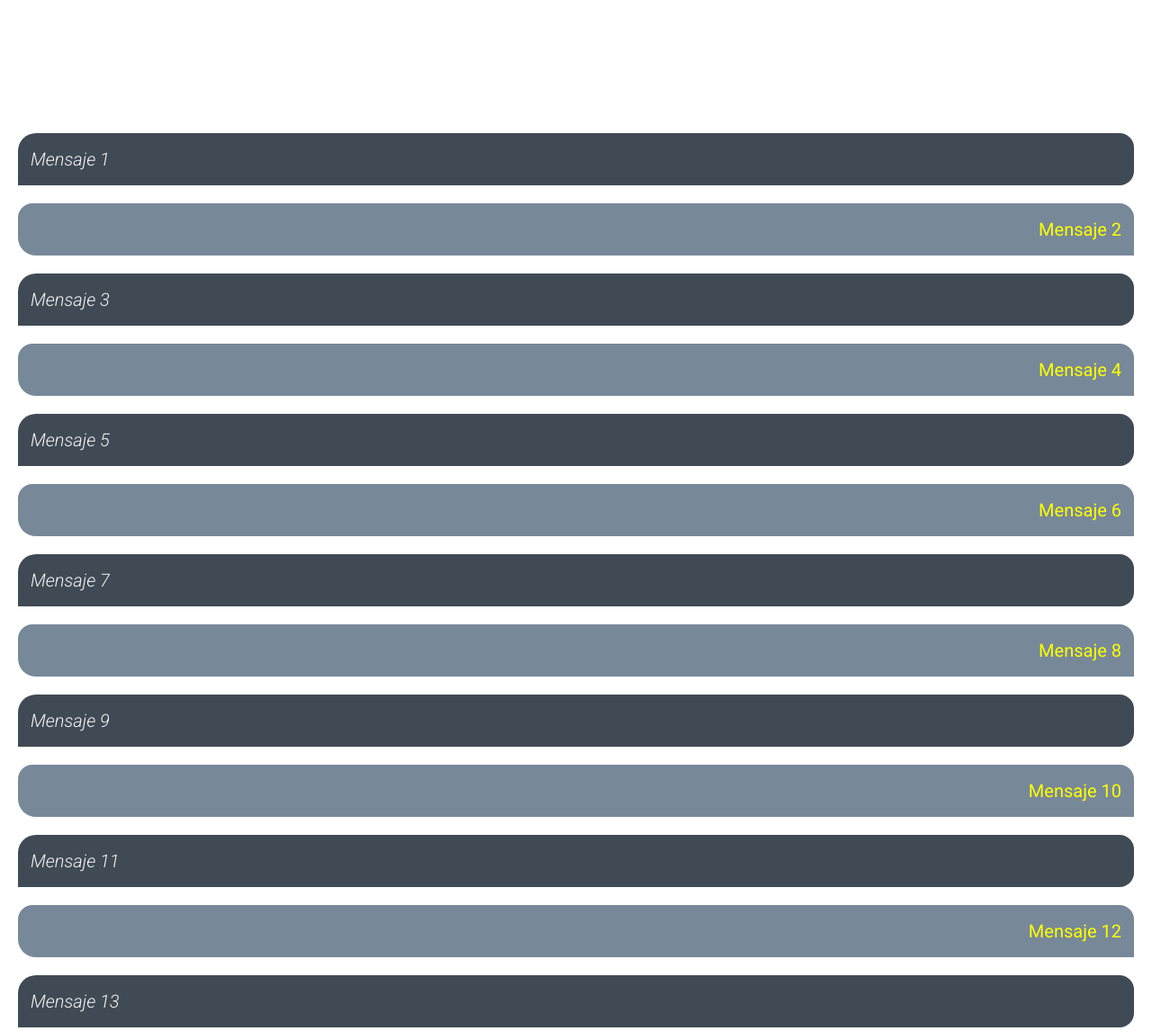
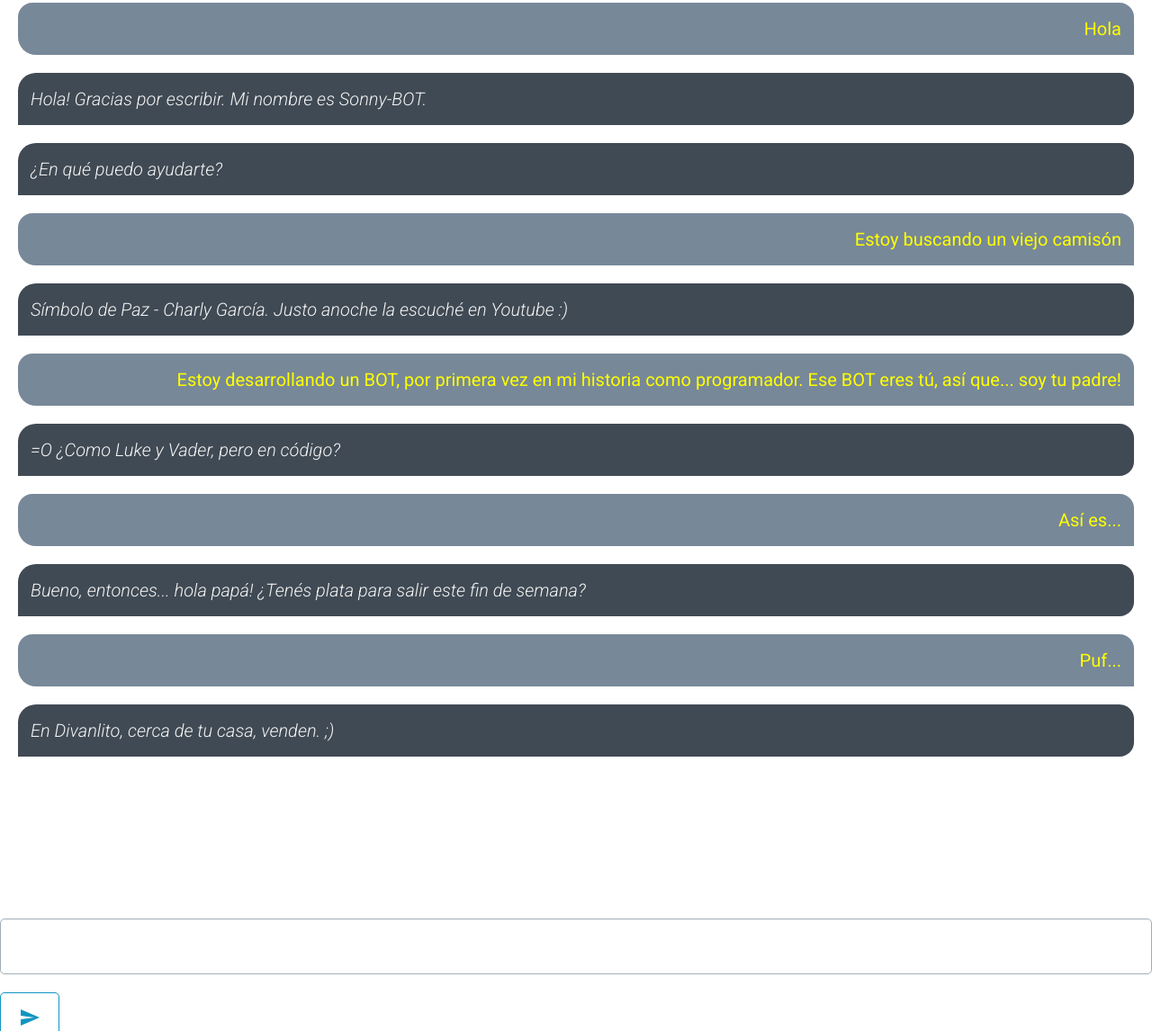
Before and after one commit to mobilepadawan/sonny-bot, a plain HTML site: page index.html in a window 1280 px wide. Shown: the part 232-1378 px from the top of the page at 90% size. Drawn offline with nearby package versions, Linux system fonts and the light colour scheme.

Commit message:
Well. My first dialog sample was uploaded. This template will give me an idea of the UI

```diff
--- a/css/sonny-style.css
+++ b/css/sonny-style.css
@@ -1,6 +1,15 @@
 @import url('https://fonts.googleapis.com/css2?family=Roboto:ital,wght@0,100;0,300;0,400;0,900;1,100;1,300;1,400;1,900&display=swap');
 @import url('https://fonts.googleapis.com/icon?family=Material+Icons');
 
+header {
+    margin-bottom: 5px !important;
+    padding-bottom: 5px !important;
+}
+
+main {
+    padding-top: 5px !important;
+    margin-top: 5px !important;
+}
 
 body {
     font-family: 'Roboto', sans-serif;
--- a/index.html
+++ b/index.html
@@ -14,21 +14,17 @@
     <main>
         <div id="main-div">
             <div id="mensajes">
-              <div class="texto-bot sonny-font">Mensaje 1</div>
-              <div class="texto-user user-font">Mensaje 2</div>
-              <div class="texto-bot sonny-font">Mensaje 3</div>
-              <div class="texto-user user-font">Mensaje 4</div>
-              <div class="texto-bot sonny-font">Mensaje 5</div>
-              <div class="texto-user user-font">Mensaje 6</div>
-              <div class="texto-bot sonny-font">Mensaje 7</div>
-              <div class="texto-user user-font">Mensaje 8</div>
-              <div class="texto-bot sonny-font">Mensaje 9</div>
-              <div class="texto-user user-font">Mensaje 10</div>
-              <div class="texto-bot sonny-font">Mensaje 11</div>
-              <div class="texto-user user-font">Mensaje 12</div>
-              <div class="texto-bot sonny-font">Mensaje 13</div>
-              <div class="texto-user user-font">Mensaje 14</div>
-              <div class="texto-bot sonny-font">Mensaje 15</div>
+              <div class="texto-user user-font">Hola</div>
+              <div class="texto-bot sonny-font">Hola! Gracias por escribir. Mi nombre es Sonny-BOT.</div>
+              <div class="texto-bot sonny-font">¿En qué puedo ayudarte?</div>
+              <div class="texto-user user-font">Estoy buscando un viejo camisón</div>
+              <div class="texto-bot sonny-font">Símbolo de Paz - Charly García. Justo anoche la escuché en Youtube :)</div>
+              <div class="texto-user user-font">Estoy desarrollando un BOT, por primera vez en mi historia como programador. Ese BOT eres tú, así que... soy tu padre!</div>
+              <div class="texto-bot sonny-font">=O ¿Como Luke y Vader, pero en código?</div>
+              <div class="texto-user user-font">Así es...</div>
+              <div class="texto-bot sonny-font">Bueno, entonces... hola papá! ¿Tenés plata para salir este fin de semana?</div>
+              <div class="texto-user user-font">Puf...</div>
+              <div class="texto-bot sonny-font">En Divanlito, cerca de tu casa, venden. ;)</div>
             </div>
     </main>
     <footer>
```
